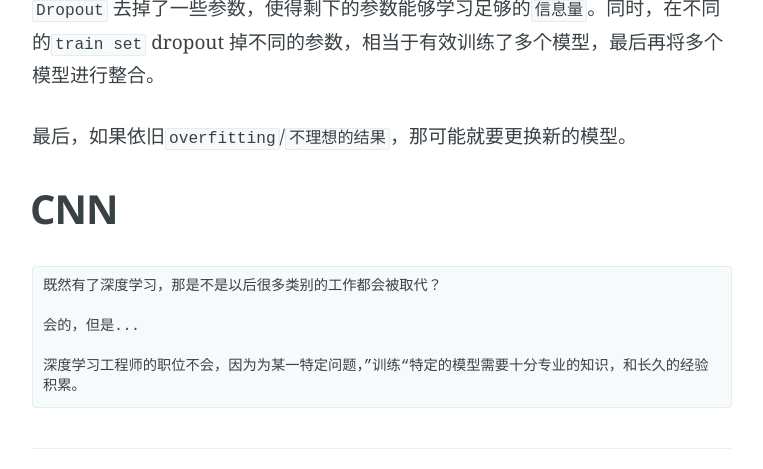
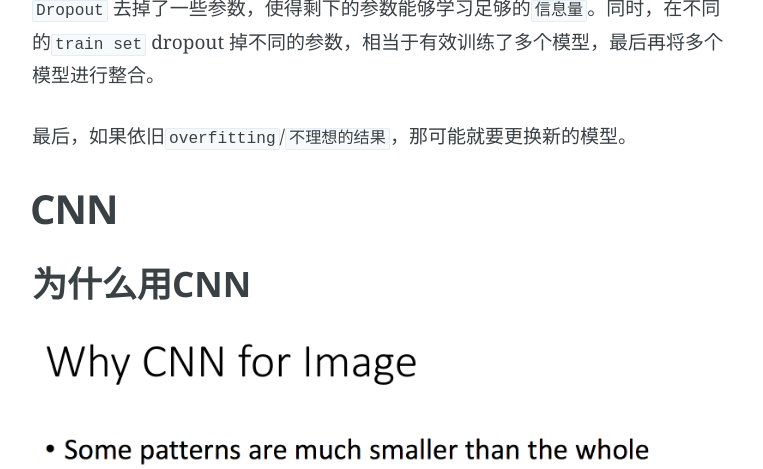
Before and after one commit to xiandong79/xiandong79.github.io, a Jekyll site: the page built from _posts/2017-04-29-Deep-Learning-经验总结.md, in a window 1280 px wide and 1400 px high, scrolled down 5503 px. Shown: the top 469 px of the window, without its empty margins (258-1021 px from the left). Built offline with Jekyll 4.4.1, drawn with Linux system fonts in a browser that asks for light colours; our own code applies the rules of GitHub Pages for plain Markdown files; grey boxes are pictures that could not be loaded.

Commit message:
whycnn
whycnn

````diff
--- a/_posts/2017-04-29-Deep-Learning-经验总结.md
+++ b/_posts/2017-04-29-Deep-Learning-经验总结.md
@@ -53,6 +53,13 @@
 
 ## CNN
 
+### 为什么用CNN
+![whycnn.png](/downloads/whycnn.png)
+
+### 减少了参数？
+![cnn-lessparameters-1.png](/downloads/cnn-lessparameters-1.png)
+![cnn-lessparameters-2.png](/downloads/cnn-lessparameters-2.png)
+
 
 ```
 既然有了深度学习，那是不是以后很多类别的工作都会被取代？
````
Also changed, not shown: downloads/whycnn.png (added).
